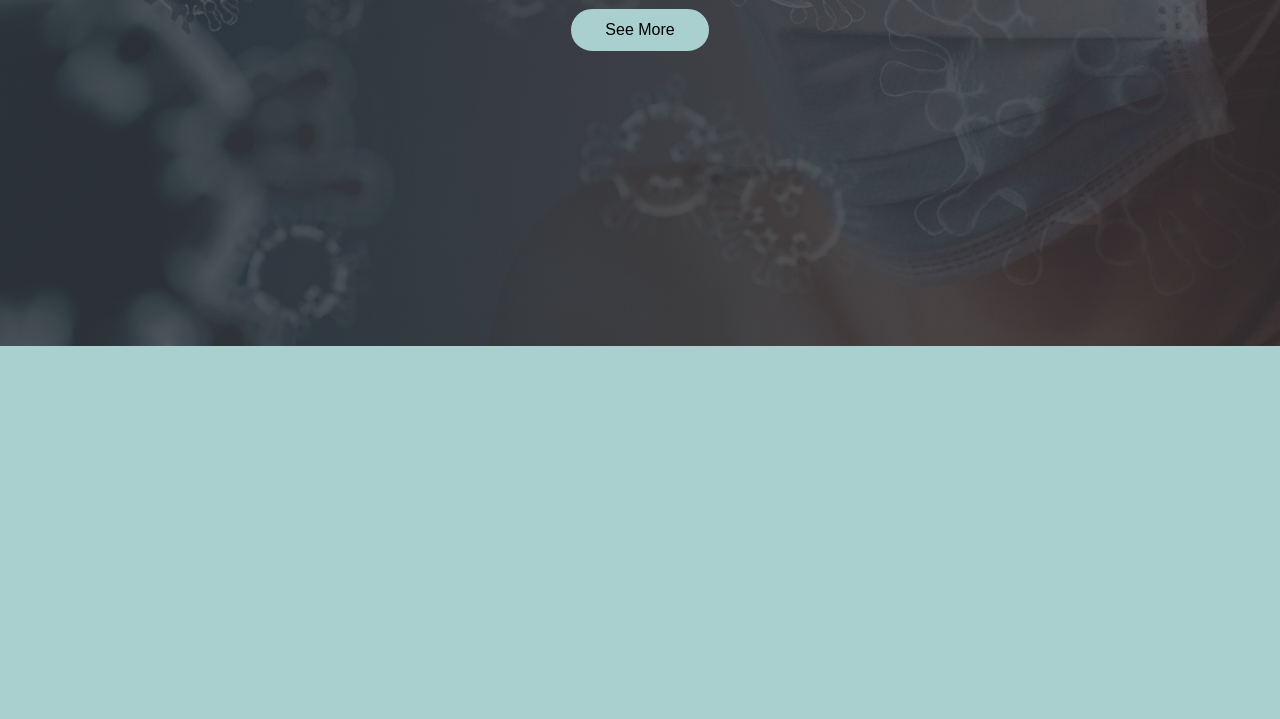
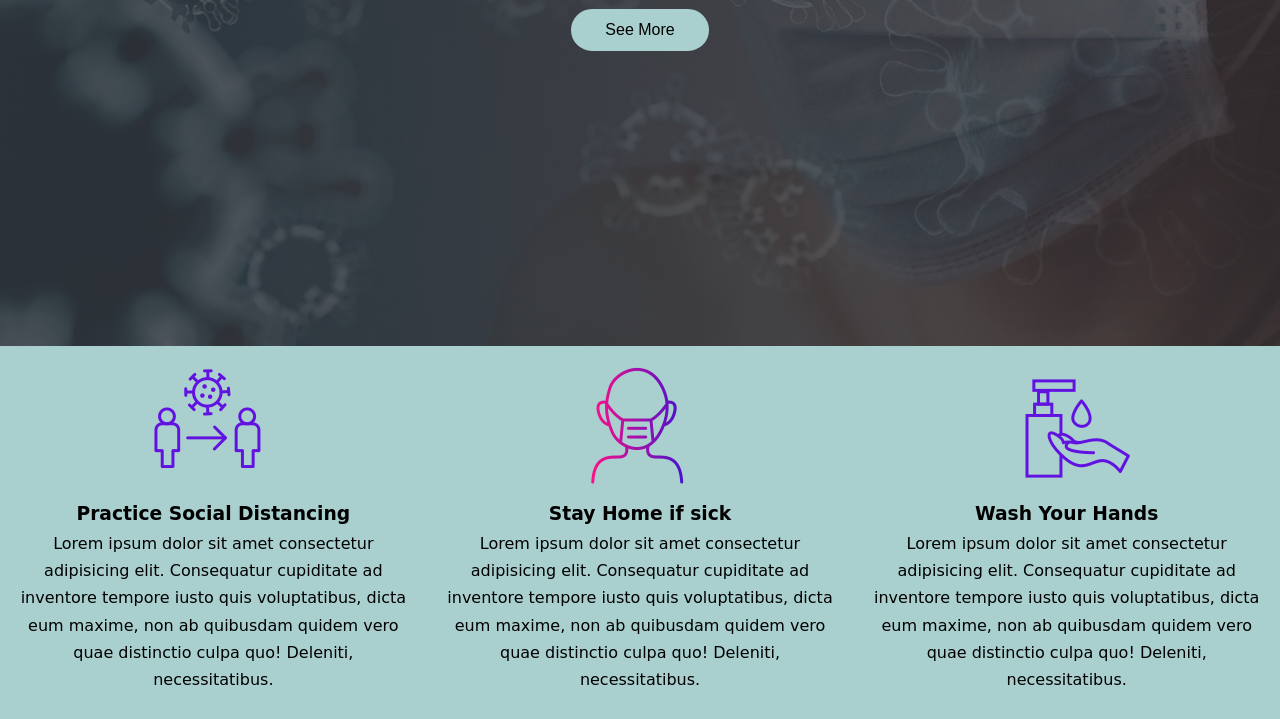
Before and after one commit to Eddboy01/Pandemic-Website, a plain HTML site: page index.html in a window 1280 px wide. Shown: the part 454-1173 px from the top of the page. Before the commit the page ends 800 px from the top, so only its background shows below. Drawn offline with Linux system fonts and the light colour scheme; a web font is replaced by a local one.

Commit message:
dded and styled about sect

```diff
--- a/css/style.css
+++ b/css/style.css
@@ -4,6 +4,7 @@
   --color-2: #fde2e2;
   --color-3: #aacfcf;
   --color-4: #679b9b;
+  --color-5: #555;
   --secondary-text-font-size: 1.2rem;
   --header-main-font-size: 3.2rem;
   --primary-overlay-color: rgba(53, 46, 49, 0.781);
@@ -43,6 +44,9 @@ body {
   }
   body a.nav-btn {
     right: 25px;
+  }
+  .about-box {
+    flex-wrap: wrap;
   }
 }
 a.nav-btn {
@@ -125,3 +129,29 @@ a.nav-btn {
 .navigation.active {
   clip-path: circle(100%);
 }
+
+/* ===============
+  About Section
+=============== */
+
+.about-box {
+  display: flex;
+  /* flex-wrap: wrap; */
+}
+.about-box:nth-child(1) {
+  flex: 1;
+  text-align: center;
+}
+.about-box:nth-child(2) {
+  flex: 1;
+}
+.about-box:nth-child(3) {
+  flex: 1;
+}
+
+.card {
+  padding: 1rem;
+  margin-bottom: 10px;
+
+  text-align: center;
+}
--- a/index.html
+++ b/index.html
@@ -37,6 +37,51 @@
         <li>COVID-19</li>
       </ul>
     </div>
+    <div class="about-section">
+      <div class="about-box">
+        <div class="card card-1">
+          <div class="img-box">
+            <img src="img/social-distancing.png" alt="social-distance" />
+          </div>
+          <h3>Practice Social Distancing</h3>
+          <p>
+            Lorem ipsum dolor sit amet consectetur adipisicing elit. Consequatur
+            cupiditate ad inventore tempore iusto quis voluptatibus, dicta eum
+            maxime, non ab quibusdam quidem vero quae distinctio culpa quo!
+            Deleniti, necessitatibus.
+          </p>
+        </div>
+
+        <div class="card card-2">
+          <div class="img-box">
+            <img
+              src="img/13604864511585307036-128.png"
+              alt="stay home if sick"
+            />
+          </div>
+          <h3>Stay Home if sick</h3>
+          <p>
+            Lorem ipsum dolor sit amet consectetur adipisicing elit. Consequatur
+            cupiditate ad inventore tempore iusto quis voluptatibus, dicta eum
+            maxime, non ab quibusdam quidem vero quae distinctio culpa quo!
+            Deleniti, necessitatibus.
+          </p>
+        </div>
+
+        <div class="card">
+          <div class="img-box card-3">
+            <img src="img/hand-squirt.png" alt="social-distance" />
+          </div>
+          <h3>Wash Your Hands</h3>
+          <p>
+            Lorem ipsum dolor sit amet consectetur adipisicing elit. Consequatur
+            cupiditate ad inventore tempore iusto quis voluptatibus, dicta eum
+            maxime, non ab quibusdam quidem vero quae distinctio culpa quo!
+            Deleniti, necessitatibus.
+          </p>
+        </div>
+      </div>
+    </div>
     <script src="js/main.js"></script>
   </body>
 </html>
```
Also changed, not shown: img/13604864511585307036-128.png (added), img/6830960411584409100-128.png (added).
